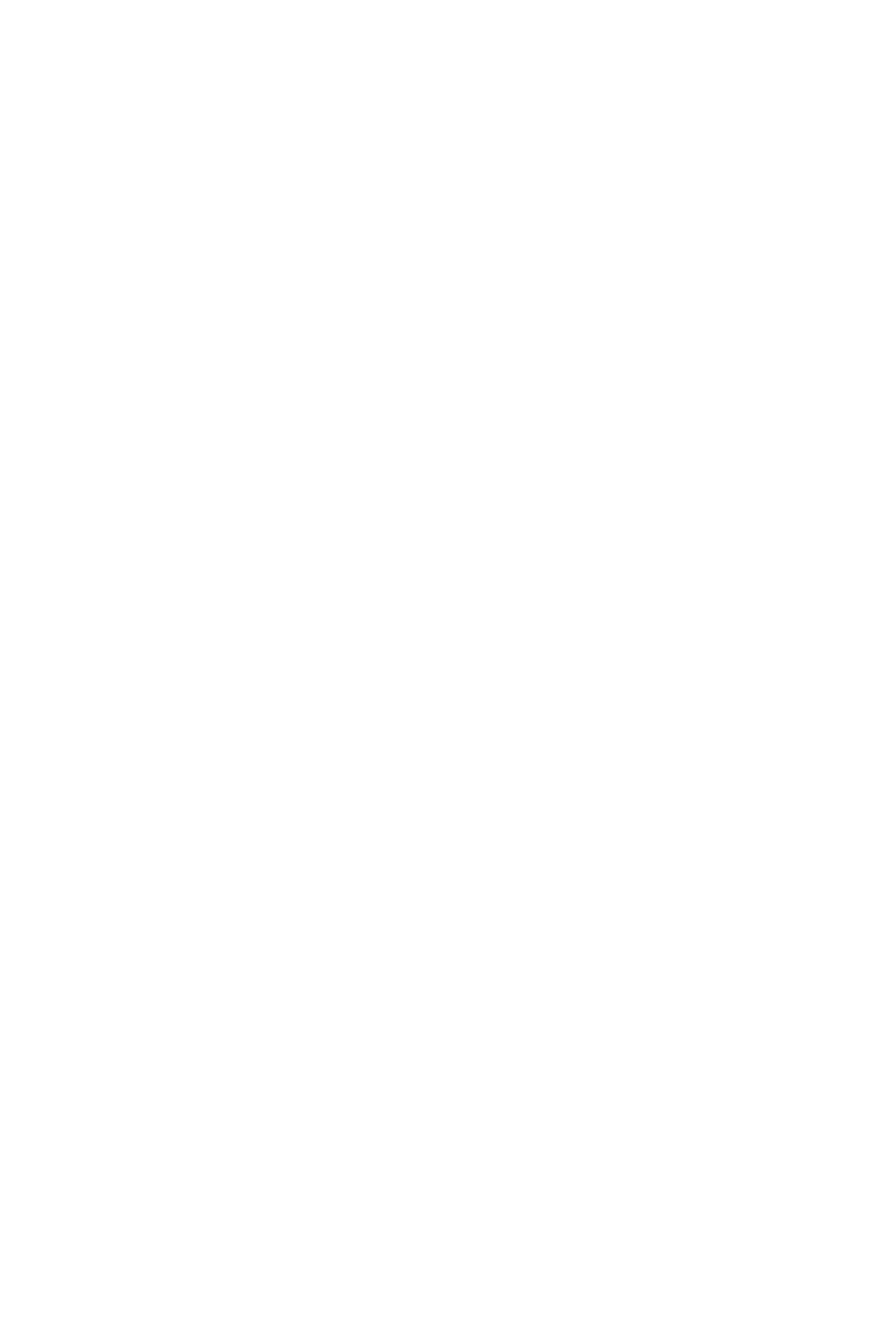
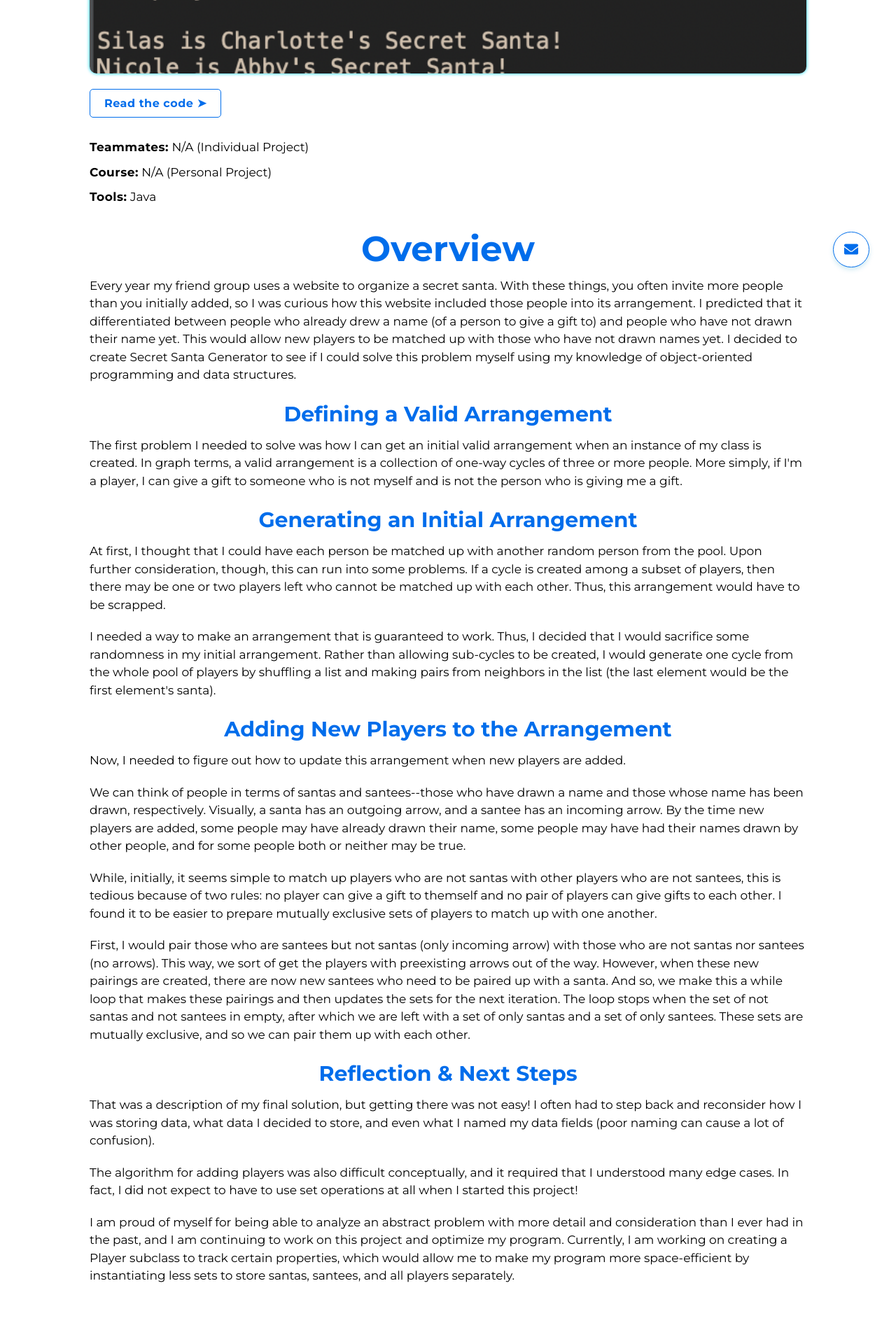
Before and after one commit to popplio2/DB-Portfolio, a Vue app in the folder portfolio/: page /projects/secret-santa in a window 1280 px wide. Before the commit this address had no page. Shown: the part 380-2300 px from the top of the page at 70% size. Before the commit the page ends 800 px from the top, so only its background shows below. Built offline with nearby package versions, Linux system fonts and the light colour scheme.

Commit message:
added secret santa project

```diff
--- a/portfolio/src/router/index.js
+++ b/portfolio/src/router/index.js
@@ -15,6 +15,12 @@ const routes = [
     // which is lazy-loaded when the route is visited.
     component: () =>
       import(/* webpackChunkName: "projects" */ "../views/Projects.vue"),
+  },
+  {
+    path: "/projects/secret-santa",
+    name: "Secret Santa Generator",
+    component: () =>
+      import(/* webpackChunkName: "project" */ "../views/SecretSanta.vue"),
   },
   {
     path: "/projects/riddler",
--- a/portfolio/src/views/Portfolio.vue
+++ b/portfolio/src/views/Portfolio.vue
@@ -14,8 +14,13 @@
       <template v-slot:info>
         <p>
           <b>Teammates:</b>
-          N/A (Individual Personal Project)
+          N/A (Individual Project)
         </p>
+        <p>
+          <b>Course:</b>
+          N/A (Personal Project)
+        </p>
+        <p></p>
         <p>
           <b>Tools:</b>
           Vue.js
--- /dev/null
+++ b/portfolio/src/views/SecretSanta.vue
@@ -0,0 +1,148 @@
+<template>
+  <div>
+    <FullNav />
+    <CaseStudy>
+      <template v-slot:title>Secret Santa Generator</template>
+      <template v-slot:image>
+        <img src="../assets/santa.png" alt="" />
+      </template>
+      <template v-slot:buttons>
+        <a href="https://github.com/popplio2/SecretSantaProject" target="blank">
+          <Button>Read the code ➤</Button>
+        </a>
+      </template>
+      <template v-slot:info>
+        <p>
+          <b>Teammates:</b>
+          N/A (Individual Project)
+        </p>
+        <p>
+          <b>Course:</b>
+          N/A (Personal Project)
+        </p>
+        <p>
+          <b>Tools:</b>
+          Java
+        </p>
+      </template>
+      <template v-slot:overview>
+        <p>
+          Every year my friend group uses a website to organize a secret santa.
+          With these things, you often invite more people than you initially
+          added, so I was curious how this website included those people into
+          its arrangement. I predicted that it differentiated between people who
+          already drew a name (of a person to give a gift to) and people who
+          have not drawn their name yet. This would allow new players to be
+          matched up with those who have not drawn names yet. I decided to
+          create Secret Santa Generator to see if I could solve this problem
+          myself using my knowledge of object-oriented programming and data
+          structures.
+        </p>
+        <h3>Defining a Valid Arrangement</h3>
+        <p>
+          The first problem I needed to solve was how I can get an initial valid
+          arrangement when an instance of my class is created. In graph terms, a
+          valid arrangement is a collection of one-way cycles of three or more
+          people. More simply, if I'm a player, I can give a gift to someone who
+          is not myself and is not the person who is giving me a gift.
+        </p>
+        <h3>Generating an Initial Arrangement</h3>
+        <p>
+          At first, I thought that I could have each person be matched up with
+          another random person from the pool. Upon further consideration,
+          though, this can run into some problems. If a cycle is created among a
+          subset of players, then there may be one or two players left who
+          cannot be matched up with each other. Thus, this arrangement would
+          have to be scrapped.
+        </p>
+        <p>
+          I needed a way to make an arrangement that is guaranteed to work.
+          Thus, I decided that I would sacrifice some randomness in my initial
+          arrangement. Rather than allowing sub-cycles to be created, I would
+          generate one cycle from the whole pool of players by shuffling a list
+          and making pairs from neighbors in the list (the last element would be
+          the first element's santa).
+        </p>
+        <h3>Adding New Players to the Arrangement</h3>
+        <p>
+          Now, I needed to figure out how to update this arrangement when new
+          players are added.
+        </p>
+        <p>
+          We can think of people in terms of santas and santees--those who have
+          drawn a name and those whose name has been drawn, respectively.
+          Visually, a santa has an outgoing arrow, and a santee has an incoming
+          arrow. By the time new players are added, some people may have already
+          drawn their name, some people may have had their names drawn by other
+          people, and for some people both or neither may be true.
+        </p>
+        <p>
+          While, initially, it seems simple to match up players who are not
+          santas with other players who are not santees, this is tedious because
+          of two rules: no player can give a gift to themself and no pair of
+          players can give gifts to each other. I found it to be easier to
+          prepare mutually exclusive sets of players to match up with one
+          another.
+        </p>
+        <p>
+          First, I would pair those who are santees but not santas (only
+          incoming arrow) with those who are not santas nor santees (no arrows).
+          This way, we sort of get the players with preexisting arrows out of
+          the way. However, when these new pairings are created, there are now
+          new santees who need to be paired up with a santa. And so, we make
+          this a while loop that makes these pairings and then updates the sets
+          for the next iteration. The loop stops when the set of not santas and
+          not santees in empty, after which we are left with a set of only
+          santas and a set of only santees. These sets are mutually exclusive,
+          and so we can pair them up with each other.
+        </p>
+        <h3>Reflection & Next Steps</h3>
+        <p>
+          That was a description of my final solution, but getting there was not
+          easy! I often had to step back and reconsider how I was storing data,
+          what data I decided to store, and even what I named my data fields
+          (poor naming can cause a lot of confusion).
+        </p>
+        <p>
+          The algorithm for adding players was also difficult conceptually, and
+          it required that I understood many edge cases. In fact, I did not
+          expect to have to use set operations at all when I started this
+          project!
+        </p>
+        <p>
+          I am proud of myself for being able to analyze an abstract problem
+          with more detail and consideration than I ever had in the past, and I
+          am continuing to work on this project and optimize my program.
+          Currently, I am working on creating a Player subclass to track certain
+          properties, which would allow me to make my program more
+          space-efficient by instantiating less sets to store santas, santees,
+          and all players separately.
+        </p>
+      </template>
+    </CaseStudy>
+  </div>
+</template>
+<script>
+import FullNav from "@/components/FullNav.vue";
+import CaseStudy from "@/components/CaseStudy.vue";
+import Button from "@/components/Button.vue";
+
+export default {
+  mounted() {
+    window.scrollTo(0, 0);
+  },
+  components: {
+    FullNav,
+    CaseStudy,
+    Button,
+  },
+};
+</script>
+
+<style scoped>
+h3 {
+  margin-top: 1rem;
+  text-align: center;
+  color: var(--main-color);
+}
+</style>
```
Also changed, not shown: portfolio/src/views/Projects.vue (+62 -43 lines), portfolio/src/assets/santa.png (added).
